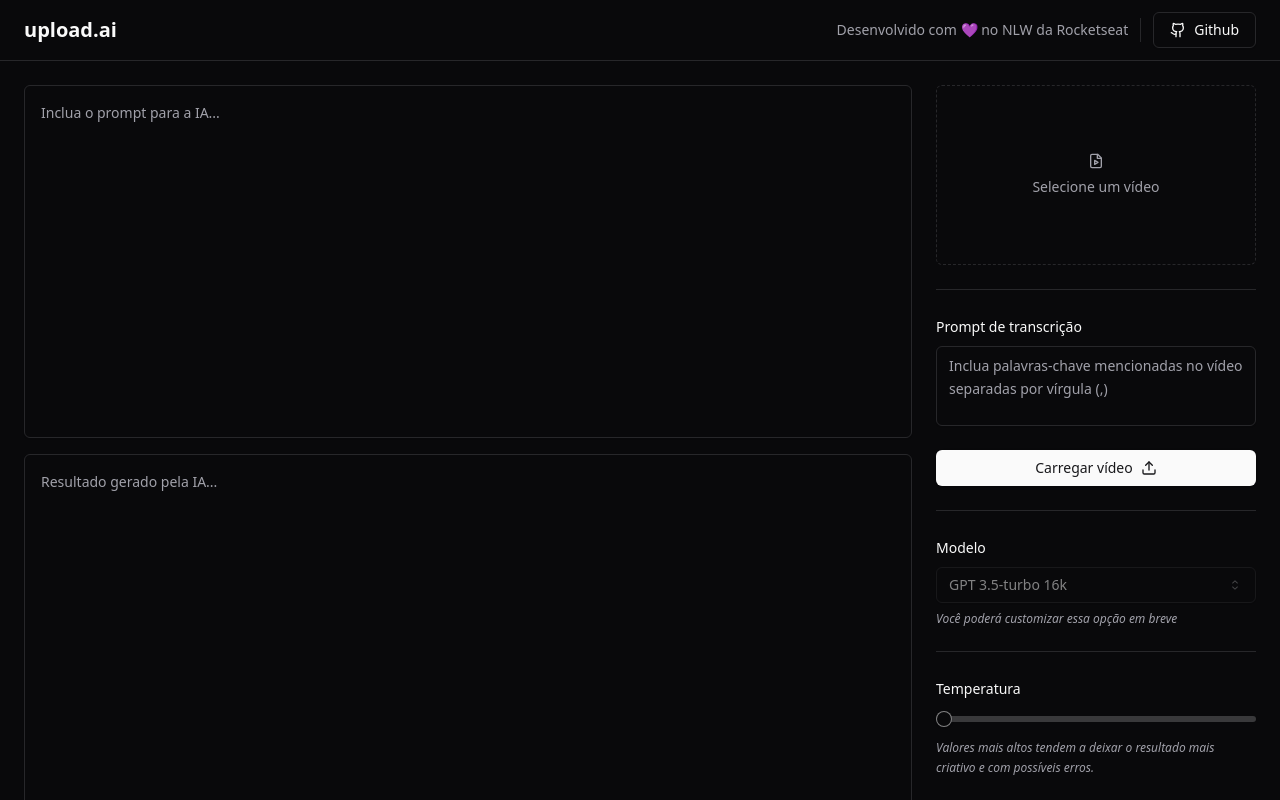
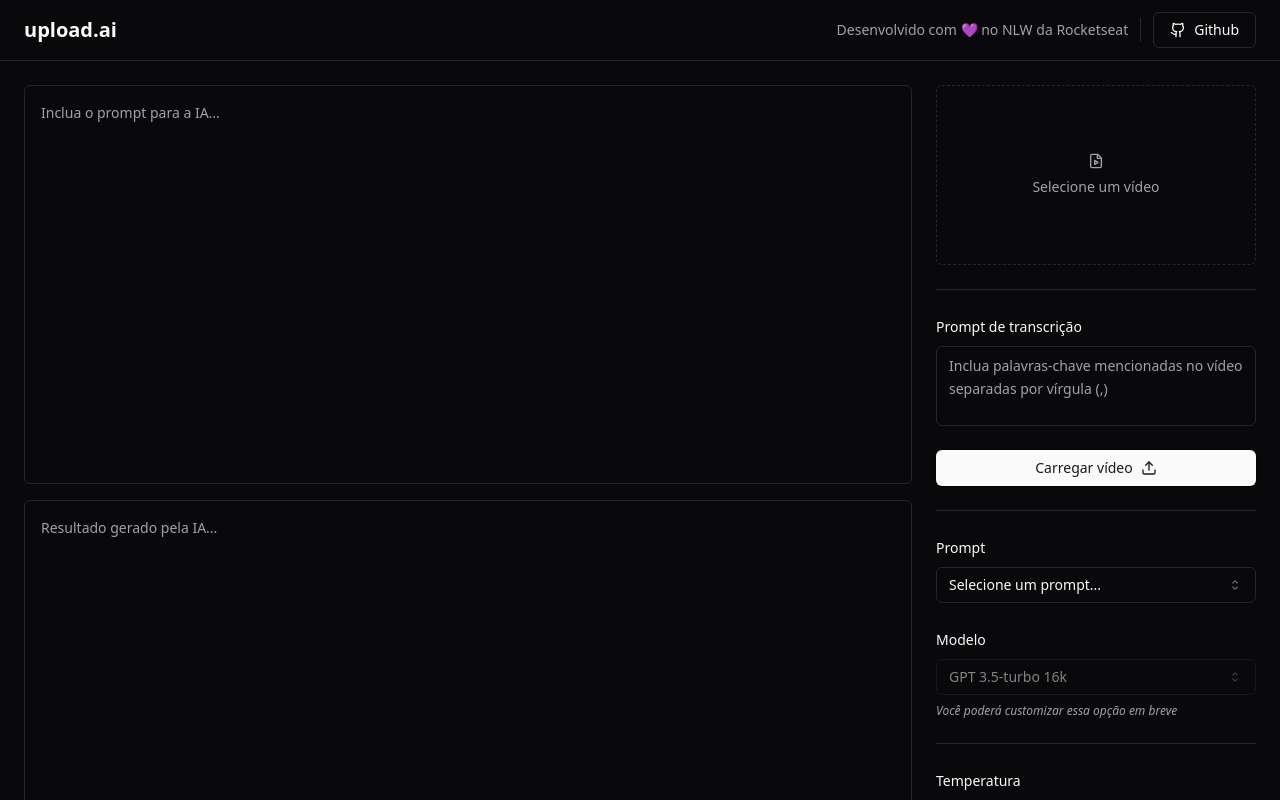
Before and after one commit to wallacewolv/upload-ai-web, a React (Vite) app: page / in a window 1280 px wide. Shown: the top 800 px of the page. Built offline with nearby package versions, Linux system fonts and the light colour scheme.

Commit message:
feat: Adicionando select do Prompt

```diff
--- a/src/App.tsx
+++ b/src/App.tsx
@@ -91,6 +91,21 @@
 
           <form className="space-y-6">
             <div className="space-y-2">
+              <Label>Prompt</Label>
+              <Select>
+                <SelectTrigger>
+                  <SelectValue placeholder="Selecione um prompt..." />
+                </SelectTrigger>
+                <SelectContent>
+                  <SelectItem value="title">Título do Youtube</SelectItem>
+                  <SelectItem value="description">
+                    Descrição do Youtube
+                  </SelectItem>
+                </SelectContent>
+              </Select>
+            </div>
+
+            <div className="space-y-2">
               <Label>Modelo</Label>
               <Select disabled defaultValue="gpt3.5">
                 <SelectTrigger>
```
